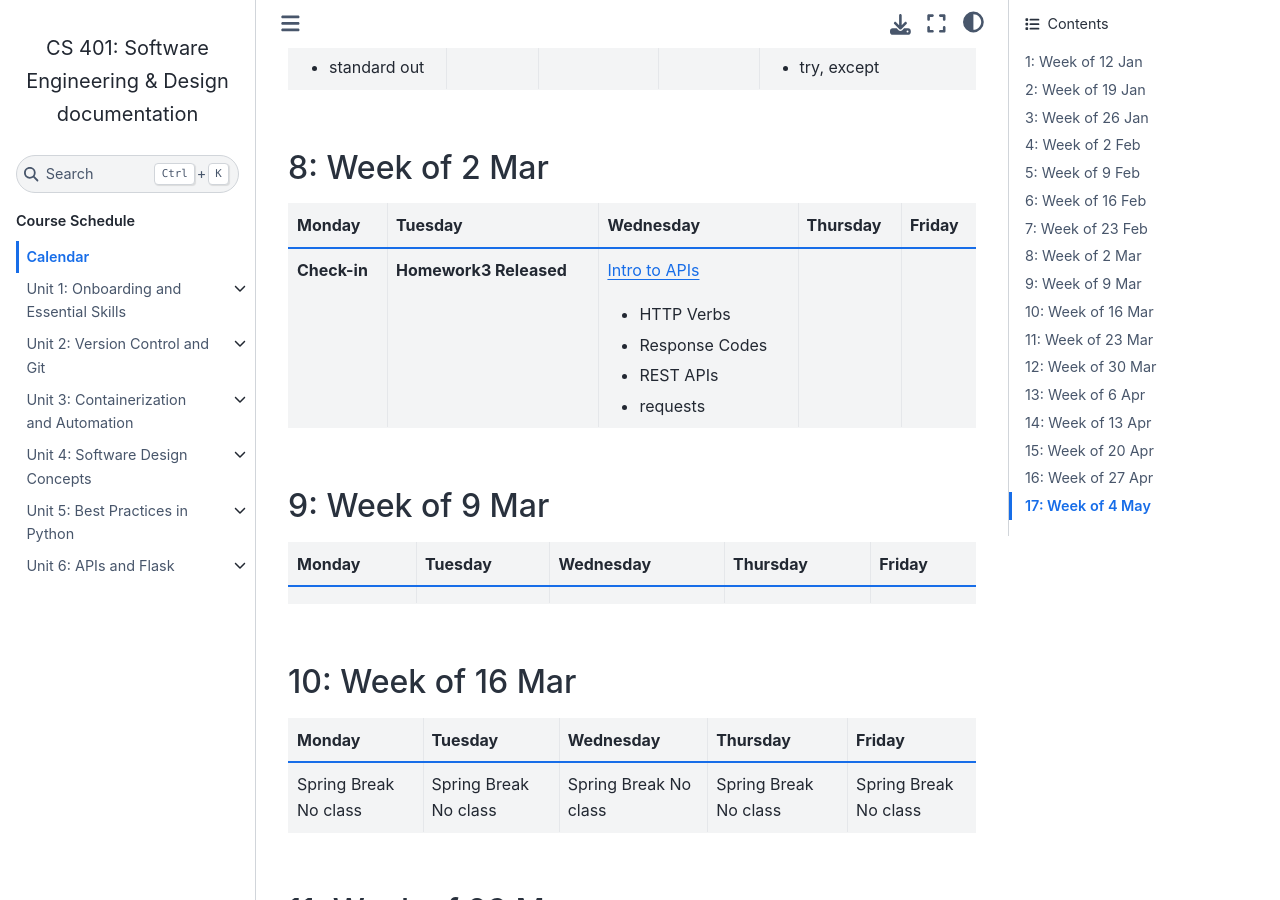
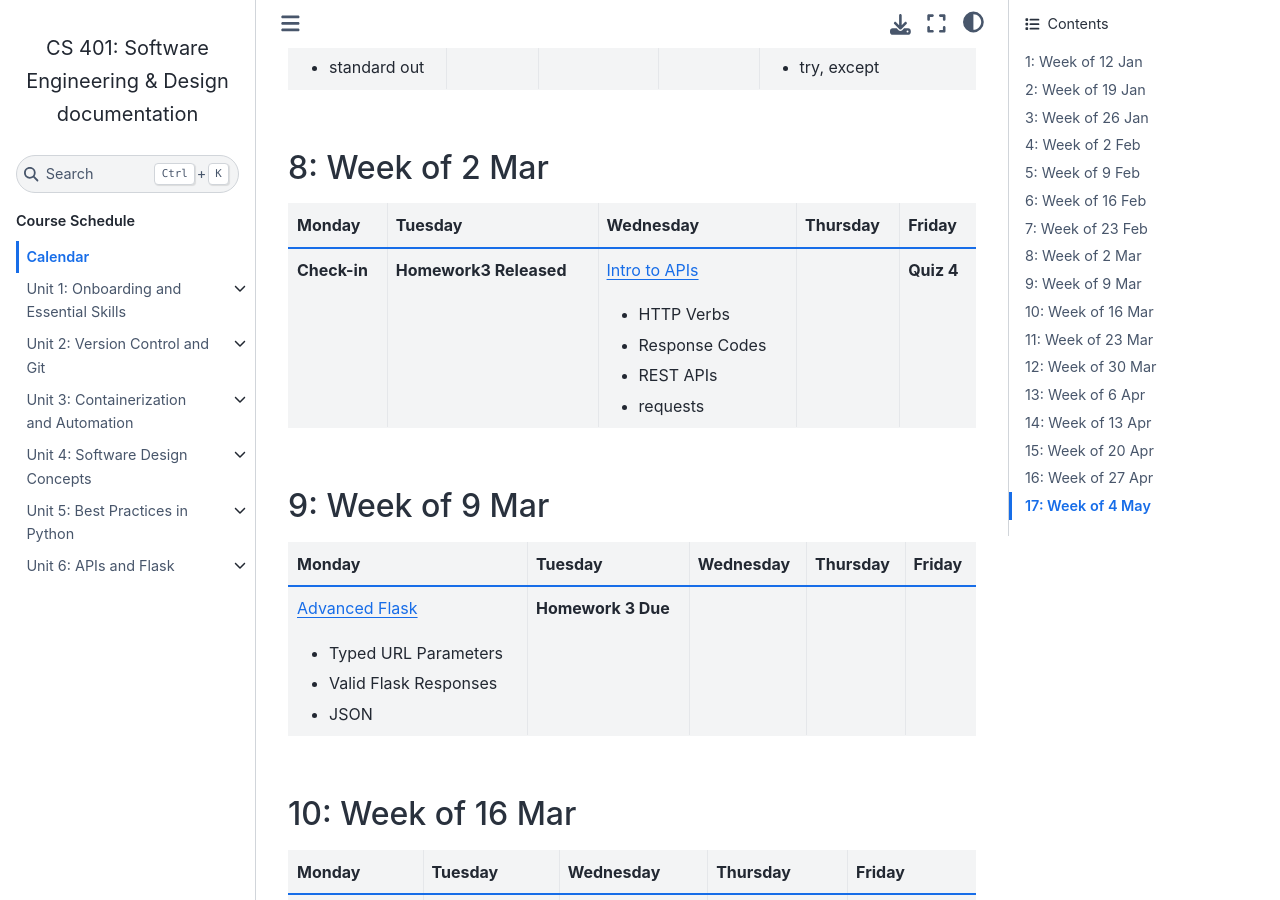
Before and after one commit to andrewsolis/cs401, a Sphinx documentation site: the page built from docs/calendar.rst, in a window 1280 px wide and 900 px high, scrolled down 2886 px. Built offline with Sphinx 7.4.7 and the Sphinx Book theme 1.1.4, drawn with Linux system fonts in a browser that asks for light colours; pages that are not in the unit, such as notebooks, are missing from menus.

Commit message:
calendar updates

```diff
--- a/docs/calendar.rst
+++ b/docs/calendar.rst
@@ -122,7 +122,7 @@ Calendar
 +----------------+----------------------------------+----------------------------------------------------------------------------------------------------------+------------+----------------------------------------------------------------------------------------------------------+
 | Monday         | Tuesday                          | Wednesday                                                                                                | Thursday   | Friday                                                                                                   |
 +================+==================================+==========================================================================================================+============+==========================================================================================================+
-| **Check-in**   |                                  | `Intro to APIs`_                                                                                         |            |                                                                                                          |
+| **Check-in**   |                                  | `Intro to APIs`_                                                                                         |            | **Quiz 4**                                                                                               |
 |                |                                  |                                                                                                          |            |                                                                                                          |
 |                |                                  | * HTTP Verbs                                                                                             |            |                                                                                                          |
 |                |                                  | * Response Codes                                                                                         |            |                                                                                                          |
@@ -136,19 +136,21 @@ Calendar
 
 9: Week of 9 Mar
 -----------------
-+-------------------------------------------------------------------------------------------------+------------+----------------------------------------------------------------------------------------------------------+------------+--------------------------------------------------------------------------------------------------------------+
-| Monday                                                                                          | Tuesday    | Wednesday                                                                                                | Thursday   | Friday                                                                                                       |
-+=================================================================================================+============+==========================================================================================================+============+==============================================================================================================+
-|                                                                                                 |            |                                                                                                          |            |                                                                                                              |
-|                                                                                                 |            |                                                                                                          |            |                                                                                                              |
-|                                                                                                 |            |                                                                                                          |            |                                                                                                              |
-|                                                                                                 |            |                                                                                                          |            |                                                                                                              |
-|                                                                                                 |            |                                                                                                          |            |                                                                                                              |
-|                                                                                                 |            |                                                                                                          |            |                                                                                                              |
-|                                                                                                 |            |                                                                                                          |            |                                                                                                              |
-|                                                                                                 |            |                                                                                                          |            |                                                                                                              |
-|                                                                                                 |            |                                                                                                          |            |                                                                                                              |
-+-------------------------------------------------------------------------------------------------+------------+----------------------------------------------------------------------------------------------------------+------------+--------------------------------------------------------------------------------------------------------------+
++-------------------------------------------------------------------------------------------------+-------------------------------+----------------------------------------------------------------------------------------------------------+------------+--------------------------------------------------------------------------------------------------------------+
+| Monday                                                                                          | Tuesday                       | Wednesday                                                                                                | Thursday   | Friday                                                                                                       |
++=================================================================================================+===============================+==========================================================================================================+============+==============================================================================================================+
+| `Advanced Flask`_                                                                               |                               |                                                                                                          |            |                                                                                                              |
+|                                                                                                 |                               |                                                                                                          |            |                                                                                                              |
+| * Typed URL Parameters                                                                          |                               |                                                                                                          |            |                                                                                                              |
+| * Valid Flask Responses                                                                         |                               |                                                                                                          |            |                                                                                                              |
+| * JSON                                                                                          |                               |                                                                                                          |            |                                                                                                              |
+|                                                                                                 |                               |                                                                                                          |            |                                                                                                              |
+|                                                                                                 |                               |                                                                                                          |            |                                                                                                              |
+|                                                                                                 |                               |                                                                                                          |            |                                                                                                              |
+|                                                                                                 | **Homework 3 Due**            |                                                                                                          |            |                                                                                                              |
++-------------------------------------------------------------------------------------------------+-------------------------------+----------------------------------------------------------------------------------------------------------+------------+--------------------------------------------------------------------------------------------------------------+
+
+.. _Advanced Flask: https://cs401.readthedocs.io/en/latest/unit06/advanced_flask.html
 
 10: Week of 16 Mar
 ------------------
```
